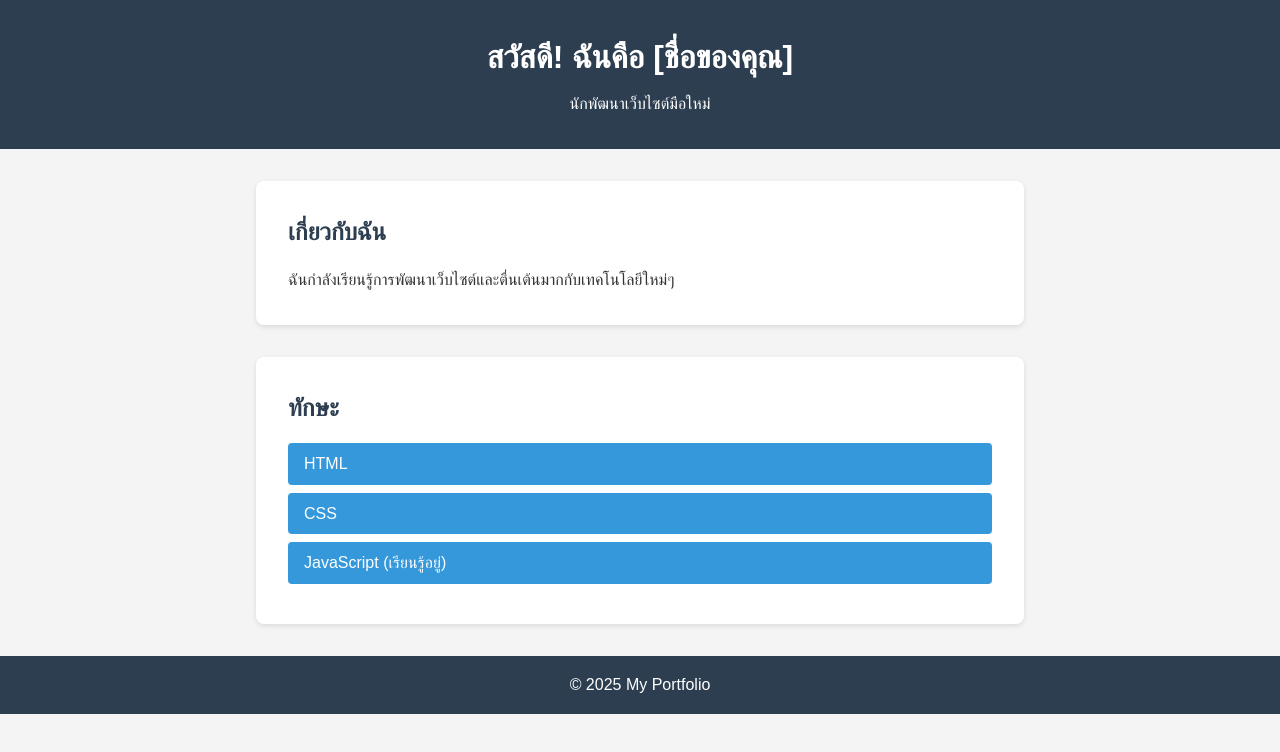
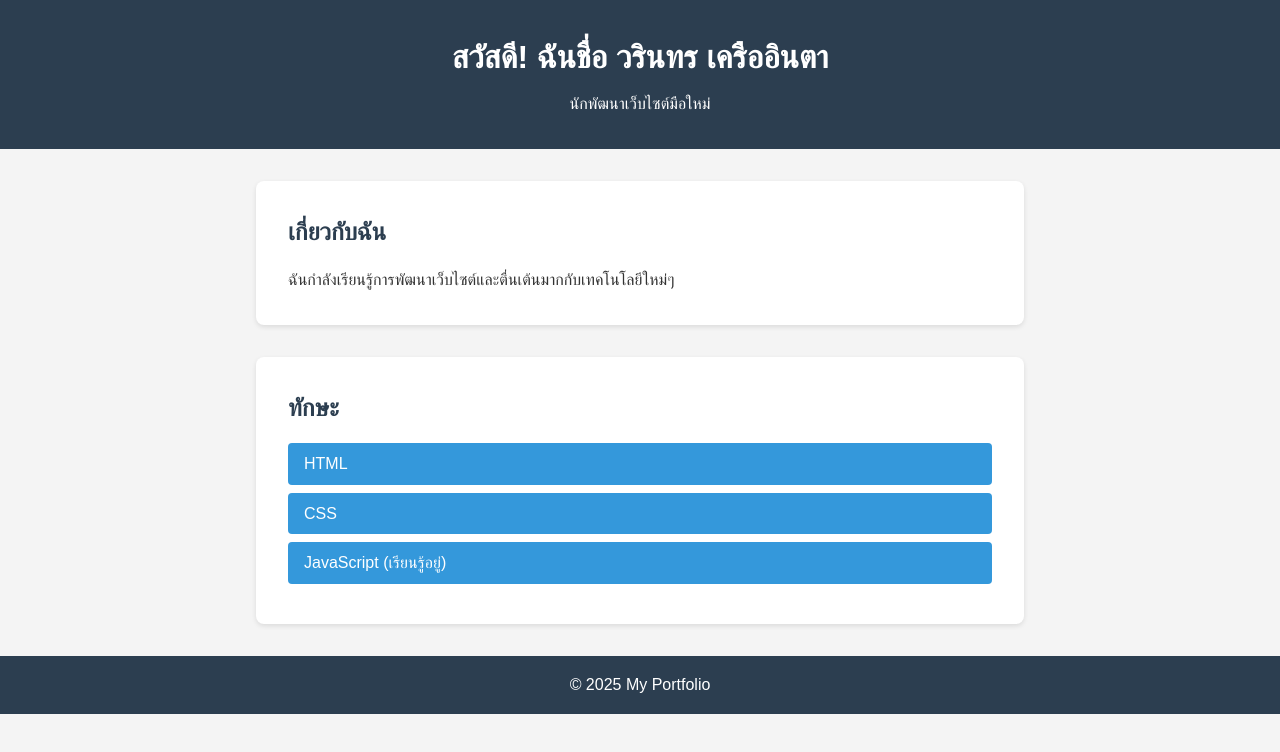
Before and after one commit to warintornkhrueainta/my-portfolio, a plain HTML site: page index.html in a window 1280 px wide. Drawn offline with Linux system fonts and the light colour scheme.

Commit message:
Initial commit: Add basic portfolio structure

```diff
--- a/index.html
+++ b/index.html
@@ -8,7 +8,7 @@
 </head>
 <body>
     <header>
-        <h1>สวัสดี! ฉันคือ [ชื่อของคุณ]</h1>
+        <h1>สวัสดี! ฉันชื่อ วรินทร เครืออินตา</h1>
         <p>นักพัฒนาเว็บไซต์มือใหม่</p>
     </header>
 
```
